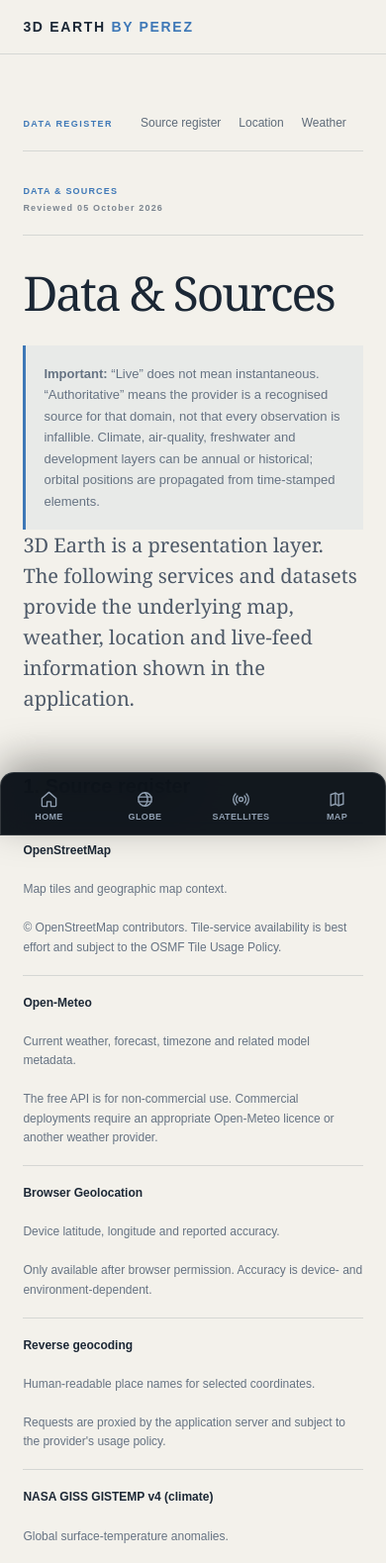
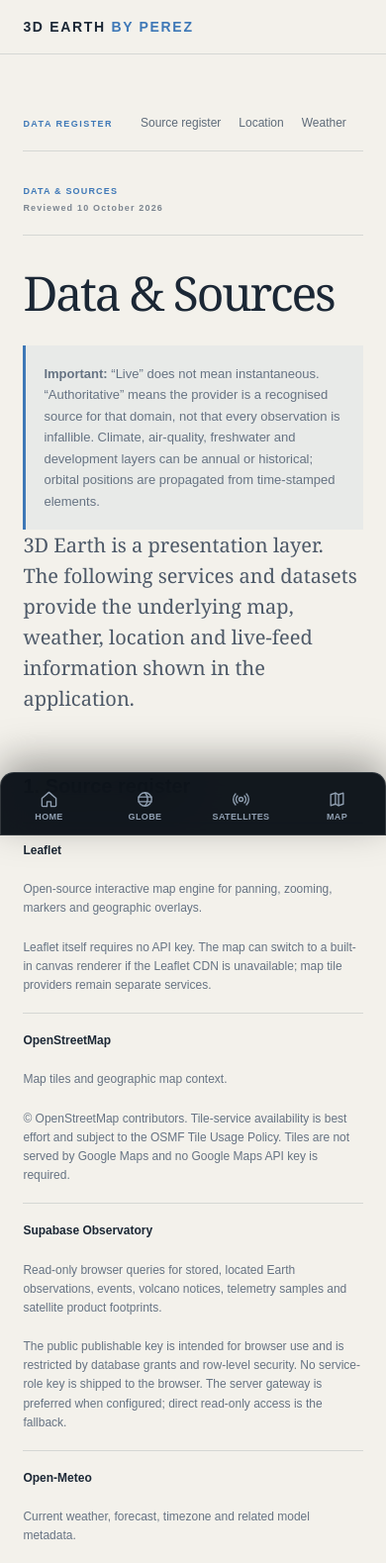
Before and after one commit to PerezChris99/3D-Earth, a website: page data-policy.html in a window 390 px wide. Shown: the top 1579 px of the page at 99% size. Drawn offline with Linux system fonts and the light colour scheme.

Commit message:
docs: clarify Leaflet, Supabase, and mobile fallback sources

```diff
--- a/data-policy.html
+++ b/data-policy.html
@@ -11,14 +11,16 @@
 <main class="info-layout">
 <aside class="info-rail"><p>DATA REGISTER</p><a href="#register">Source register</a><a href="#location-data">Location</a><a href="#weather-data">Weather</a><a href="#live-data">Live feeds</a><a href="#sectors">Sectors</a><a href="#operational">Operational notes</a></aside>
 <article class="info-article">
-<div class="article-meta"><span>DATA & SOURCES</span><span>Reviewed 05 October 2026</span></div>
+<div class="article-meta"><span>DATA & SOURCES</span><span>Reviewed 10 October 2026</span></div>
 <h1>Data & Sources</h1><div class="disclaimer"><strong>Important:</strong> “Live” does not mean instantaneous. “Authoritative” means the provider is a recognised source for that domain, not that every observation is infallible. Climate, air-quality, freshwater and development layers can be annual or historical; orbital positions are propagated from time-stamped elements.</div>
 <p class="lead">3D Earth is a presentation layer. The following services and datasets provide the underlying map, weather, location and live-feed information shown in the application.</p>
 
 <section id="register"><h2>1. Source register</h2>
 <div class="source-table">
 <div class="source-row source-head"><span>Source</span><span>Use in 3D Earth</span><span>Notes</span></div>
-<div class="source-row"><strong>OpenStreetMap</strong><span>Map tiles and geographic map context.</span><span>© OpenStreetMap contributors. Tile-service availability is best effort and subject to the OSMF Tile Usage Policy.</span></div>
+<div class="source-row"><strong>Leaflet</strong><span>Open-source interactive map engine for panning, zooming, markers and geographic overlays.</span><span>Leaflet itself requires no API key. The map can switch to a built-in canvas renderer if the Leaflet CDN is unavailable; map tile providers remain separate services.</span></div>
+<div class="source-row"><strong>OpenStreetMap</strong><span>Map tiles and geographic map context.</span><span>© OpenStreetMap contributors. Tile-service availability is best effort and subject to the OSMF Tile Usage Policy. Tiles are not served by Google Maps and no Google Maps API key is required.</span></div>
+<div class="source-row"><strong>Supabase Observatory</strong><span>Read-only browser queries for stored, located Earth observations, events, volcano notices, telemetry samples and satellite product footprints.</span><span>The public publishable key is intended for browser use and is restricted by database grants and row-level security. No service-role key is shipped to the browser. The server gateway is preferred when configured; direct read-only access is the fallback.</span></div>
 <div class="source-row"><strong>Open-Meteo</strong><span>Current weather, forecast, timezone and related model metadata.</span><span>The free API is for non-commercial use. Commercial deployments require an appropriate Open-Meteo licence or another weather provider.</span></div>
 <div class="source-row"><strong>Browser Geolocation</strong><span>Device latitude, longitude and reported accuracy.</span><span>Only available after browser permission. Accuracy is device- and environment-dependent.</span></div>
 <div class="source-row"><strong>Reverse geocoding</strong><span>Human-readable place names for selected coordinates.</span><span>Requests are proxied by the application server and subject to the provider's usage policy.</span></div>
@@ -29,10 +31,10 @@
 
 <section id="weather-data"><h2>3. Weather data</h2><p>Weather requests are routed through the application's weather endpoint. The current implementation uses Open-Meteo with automatic timezone resolution and model selection. Open-Meteo's free API is restricted to non-commercial use; production or commercial use should be moved to a licensed endpoint or another provider before launch.</p></section>
 
-<section id="live-data"><h2>4. Live and derived layers</h2><p>Some visual layers are calculated locally from astronomical or orbital formulas rather than fetched as a single authoritative dataset. Other layers depend on external feeds. A rendered point, orbit or overlay should therefore be interpreted as a visualization of the available inputs, not as a guarantee of real-world position at a specific instant.</p></section>
+<section id="live-data"><h2>4. Live and derived layers</h2><p>Some visual layers are calculated locally from astronomical or orbital formulas rather than fetched as a single authoritative dataset. Other layers depend on external feeds. A rendered point, orbit or overlay should therefore be interpreted as a visualization of the available inputs, not as a guarantee of real-world position at a specific instant.</p><p>Earth data overlays read the newest located records from Supabase and report the current loaded window, source and observation time. Layer toggles control whether each category is drawn on the globe or map; seed telemetry is labelled as sample data rather than verified live satellite telemetry.</p><p>The 3D globe uses WebGL where supported. On older browsers or lower-memory devices, it falls back to a lightweight interactive 2D canvas globe so that the planetary view and database markers remain usable. Device location is optional.</p></section>
 
 <section id="sectors"><h2>5. Data sectors</h2><div class="sector-grid"><div class="sector-card"><strong>Space</strong><span>Satellites, orbital elements, solar and space weather.</span></div><div class="sector-card"><strong>Earth events</strong><span>Earthquakes, volcanoes and active fires.</span></div><div class="sector-card"><strong>Atmosphere</strong><span>Weather and air-quality indicators.</span></div><div class="sector-card"><strong>Climate</strong><span>Long-term temperature anomalies and climate indicators.</span></div><div class="sector-card"><strong>Water</strong><span>Freshwater resources, withdrawals, tides and ocean observations.</span></div><div class="sector-card"><strong>Earth observation</strong><span>Sentinel product metadata.</span></div><div class="sector-card"><strong>Development</strong><span>Population, health, economic, environmental and infrastructure indicators.</span></div><div class="sector-card"><strong>Geography</strong><span>OpenStreetMap, coordinates and browser location.</span></div></div></section>
-<section id="operational"><h2>6. Operational notes</h2><p>Provider policies can change independently of this application. In particular, OpenStreetMap's standard tile service is intended for normal interactive viewing and requires visible attribution, appropriate identification and caching; it is not a general-purpose commercial tile backend.</p><p>For sustained commercial traffic, use a suitable licensed map and weather provider or operate infrastructure appropriate to the expected volume.</p></section>
+<section id="operational"><h2>6. Operational notes</h2><p>Provider policies can change independently of this application. In particular, OpenStreetMap's standard tile service is intended for normal interactive viewing and requires visible attribution, appropriate identification and caching; it is not a general-purpose commercial tile backend. Leaflet is a free client-side library and does not itself require an API key. If tile services fail or external scripts cannot load, the built-in canvas map remains available.</p><p>For sustained commercial traffic, use a suitable licensed map and weather provider or operate infrastructure appropriate to the expected volume.</p></section>
 
 <div class="source-links"><strong>Provider policies</strong><a href="https://operations.osmfoundation.org/policies/tiles/" target="_blank" rel="noreferrer">OpenStreetMap Tile Usage Policy</a><a href="https://open-meteo.com/en/terms" target="_blank" rel="noreferrer">Open-Meteo Terms & Privacy</a><a href="https://open-meteo.com/en/pricing" target="_blank" rel="noreferrer">Open-Meteo commercial licensing</a></div>
 </article>
```
